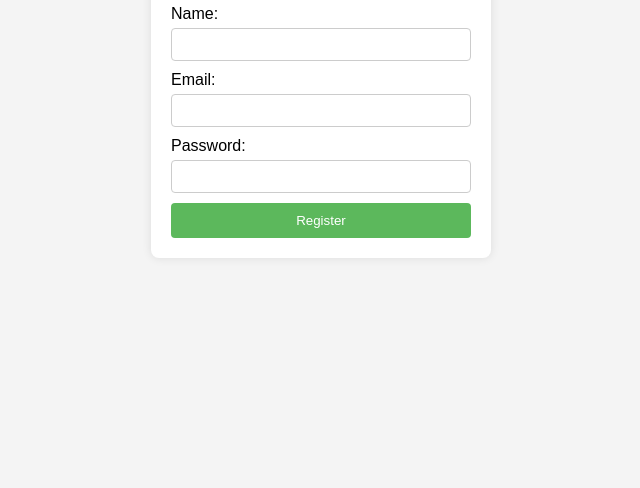
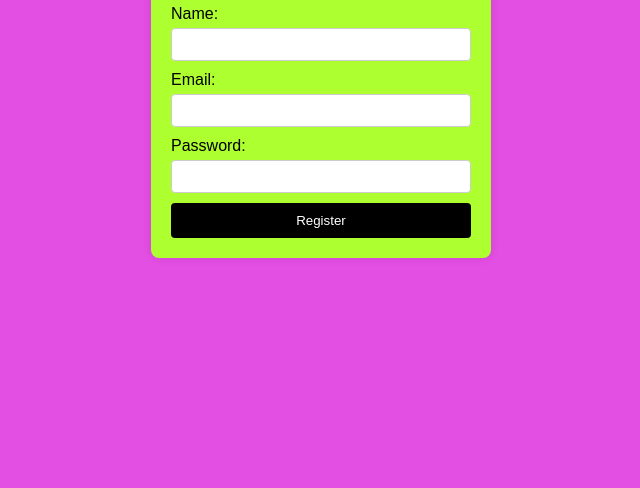
Before and after one commit to Shravan-Gupta06/Bharat_Intern_Project02, a website: page view/index.html in a window 1280 px wide. Shown: the part 312-800 px from the top of the page, without its empty margins (319-959 px from the left). Drawn offline with Linux system fonts and the light colour scheme; files that its build step writes are made by us from their sources; files whose address does not match are found by name.

Commit message:
style.css

```diff
--- a/public/style.css
+++ b/public/style.css
@@ -1,6 +1,6 @@
 body {
     font-family: Arial, sans-serif;
-    background-color: #f4f4f4;
+    background-color: rgb(227, 78, 227);
     height: 100vh;
     margin: 0;
     display: flex;
@@ -9,7 +9,7 @@ body {
   }
 
   .container {
-    background-color: #fff;
+    background-color: greenyellow;
     padding: 20px;
     border-radius: 8px;
     box-shadow: 0 0 10px rgba(0,0,0,0.1);
@@ -39,7 +39,7 @@ body {
 
   button {
     padding: 10px;
-    background-color: #5cb85c;
+    background-color: black;
     color: #fff;
     border: none;
     border-radius: 4px;
```
